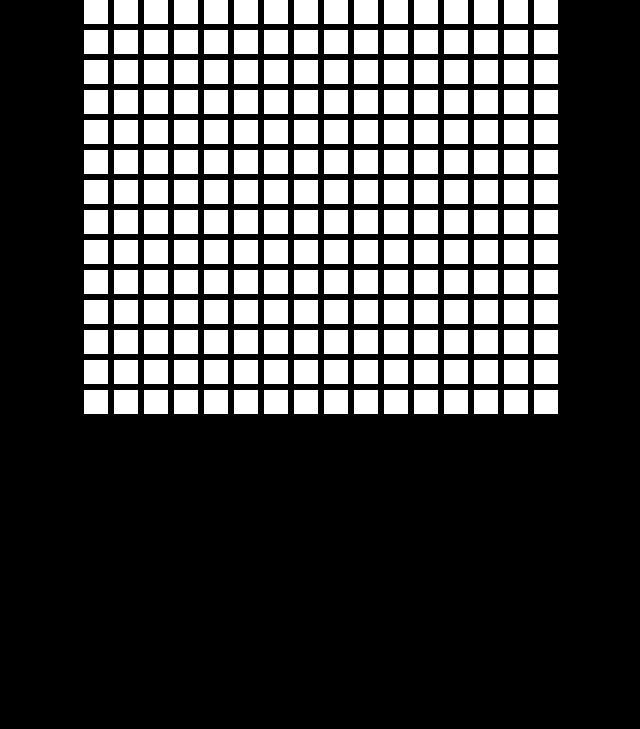
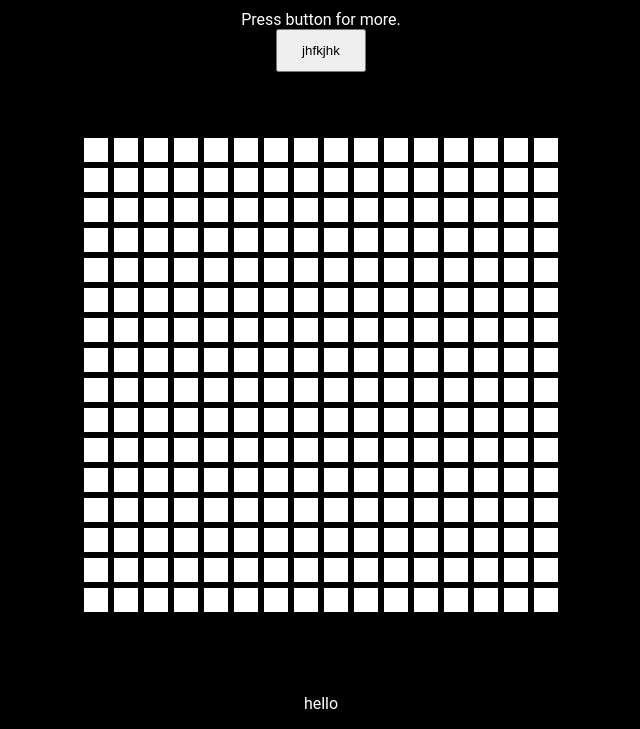
Before and after one commit to jbhumph/etch-a-sketch, a plain HTML site: page index.html in a window 1280 px wide. Shown: the part 71-800 px from the top of the page, without its empty margins (319-959 px from the left). Drawn offline with Linux system fonts and the light colour scheme.

Commit message:
Some style updates.

```diff
--- a/index.html
+++ b/index.html
@@ -7,8 +7,18 @@
     <link rel="stylesheet" href="style.css">
 </head>
 <body>
-    <div class="container">
+    <div class="title">
+        <h1>Etch-A-Sketch</h1>
+        <div class="para">Press button for more.</div>
+        <button class="btn">jhfkjhk</button>
+    </div>
+    <div class="grid">
+        <div class="container">
 
+        </div>
+    </div>
+    <div class="footer">
+        <p>hello</p>
     </div>
     <script src="script.js"></script>
 </body>
--- a/script.js
+++ b/script.js
@@ -1,12 +1,32 @@
-const container = document.querySelector(".container")
+const container = document.querySelector(".container");
 
-for (let i = 0; i < 16; i++) {
+let size = 16;
+const btn = document.querySelector(".btn");
+btn.addEventListener("click", () => {
+    let sizes = prompt("Please enter a grid size between 1 - 100", 16);
+    container.innerHTML = ""
+    if (sizes > 0 && sizes < 100) {
+        size = sizes;
+    }
+    drawGrid(size);
+})
+
+drawGrid(size);
+
+function drawGrid(gridSize) {
+    for (let i = 0; i < gridSize; i++) {
         const innerContainer = document.createElement("div");
         innerContainer.setAttribute("class", "innerContainer");
         container.appendChild(innerContainer);
-    for (let j = 0; j < 16; j++) {
+        for (let j = 0; j < gridSize; j++) {
             const box = document.createElement("div");
             box.setAttribute("class", "box");
             innerContainer.appendChild(box);
         }
     }
+}
+
+const square = document.querySelector(".box");
+square.addEventListener("mouseover", () => {
+    square.style.backgroundColor = "black";
+})
--- a/style.css
+++ b/style.css
@@ -1,5 +1,29 @@
 body {
+    min-height: 100vh;
+    display: flex;
+    flex-direction: column;
+    justify-content: space-between;
+    flex: auto;
+    margin: 0px;
+    font-family: "roboto", sans-serif;
     background-color: black;
+    color: white;
+}
+
+.title {
+    text-align: center;
+}
+
+.btn {
+    padding: 12px;
+    padding-left: 24px;
+    padding-right: 24px;
+}
+
+.grid {
+    display: flex;
+    justify-content: center;
+    align-content: center;
 }
 
 .container {
@@ -16,6 +40,17 @@ body {
 .box {
     display: flex;
     border: solid;
+    border-width: 3px;
+    border-color: black;
     padding: 12px;
     background-color: white;
 }
+
+.box:hover {
+    display: flex;
+    background-color: aquamarine;
+}
+
+.footer {
+    text-align: center;
+}
```
Lines whose indentation alone changed are shown as unchanged.
